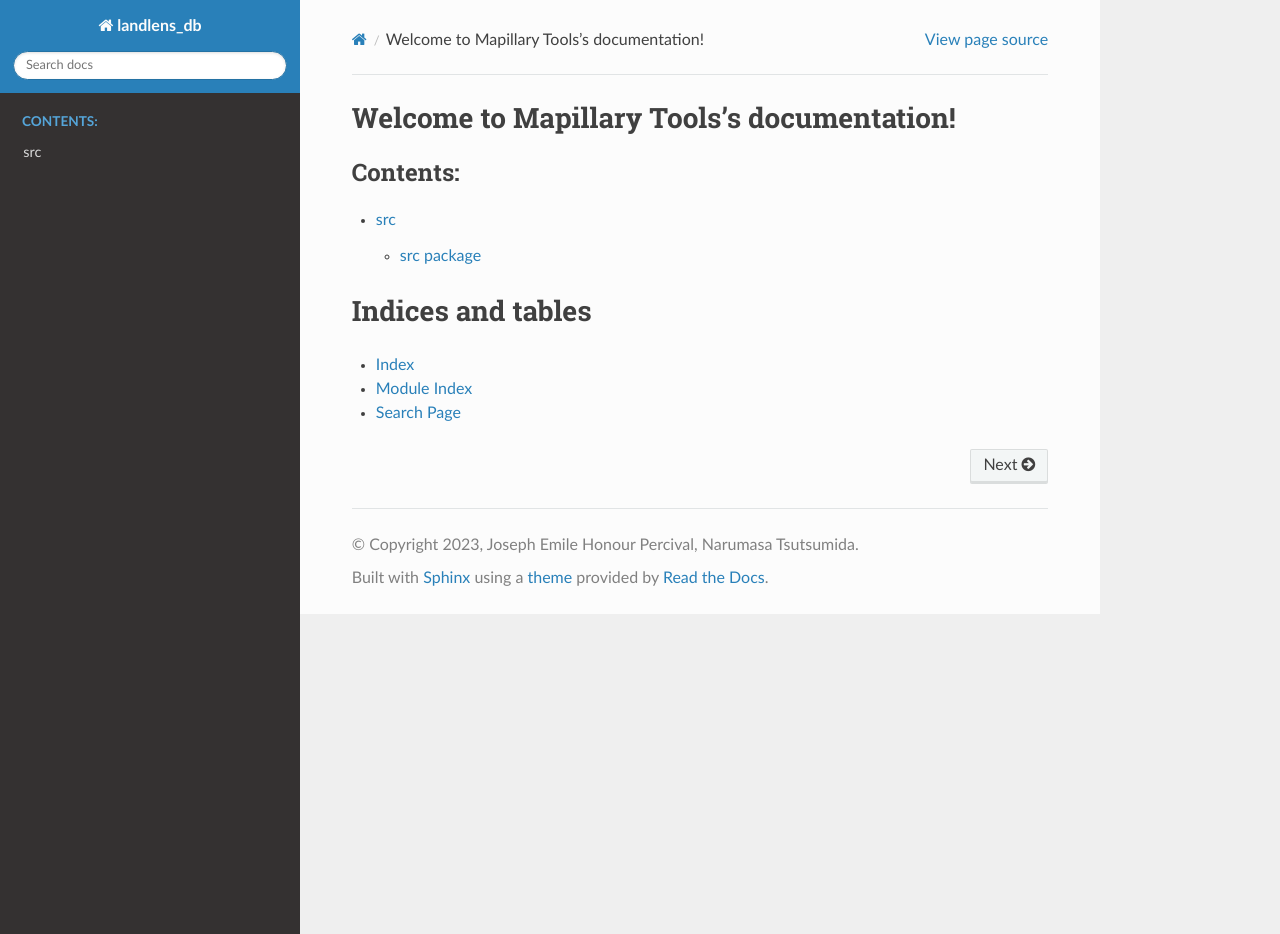
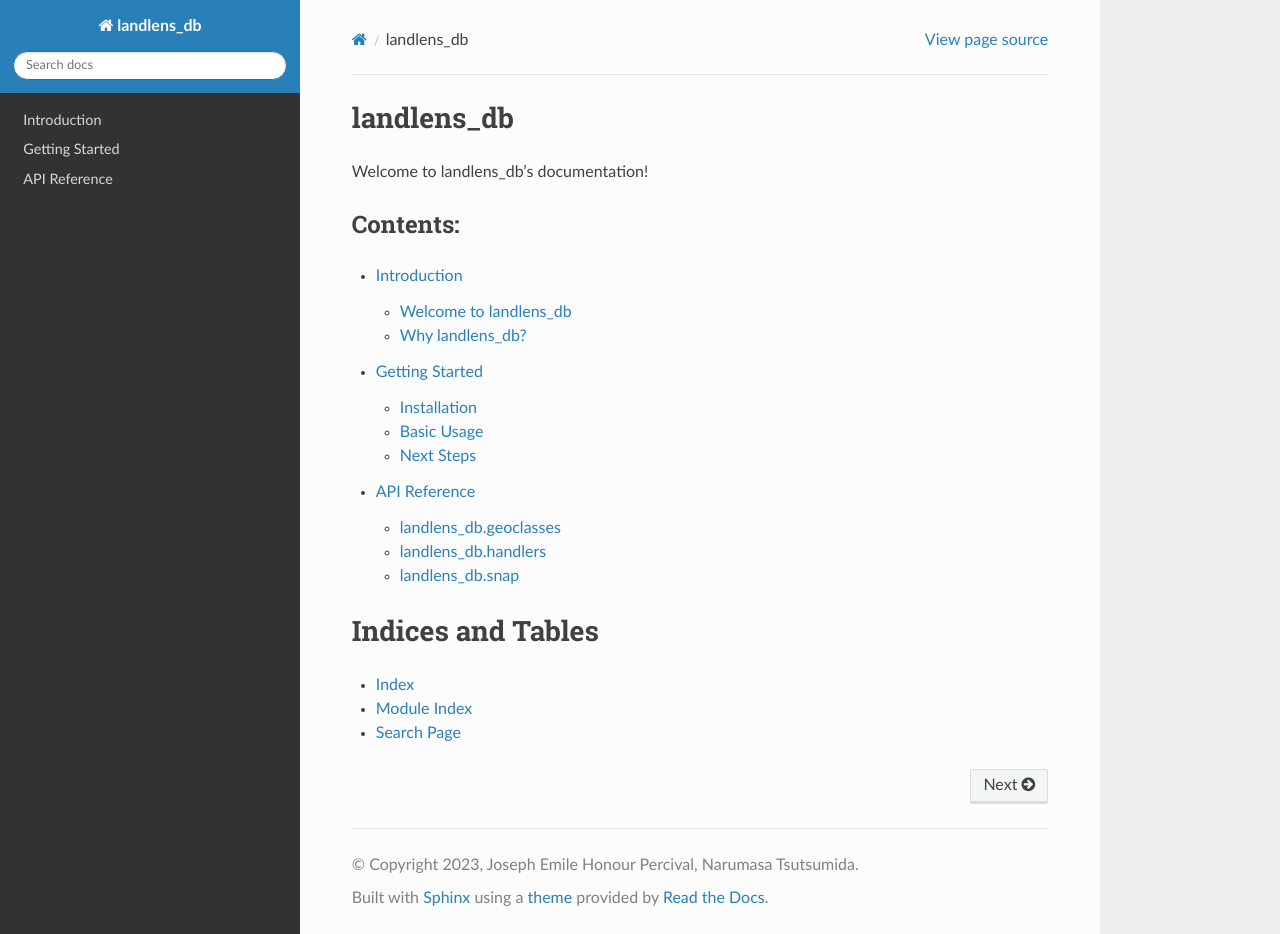
Before and after one commit to landlensdb/landlensdb, a Sphinx documentation site: the page built from docs/source/index.rst, in a window 1280 px wide and 934 px high. Built offline with Sphinx 7.4.7 and the Read the Docs theme 2.0.0, drawn with Linux system fonts in a browser that asks for light colours.

Commit message:
add documentation skeleton
Signed-off-by: Iosefa Percival <ipercival@gmail.com>

```diff
--- /dev/null
+++ b/docs/source/api_reference.rst
@@ -0,0 +1,36 @@
+API Reference
+=============
+
+landlens_db.geoclasses
+----------------------
+
+.. automodule:: landlens_db.geoclasses.geoimageframe
+   :members:
+   :undoc-members:
+   :show-inheritance:
+
+landlens_db.handlers
+--------------------
+
+.. automodule:: landlens_db.handlers.cloud
+   :members:
+   :undoc-members:
+   :show-inheritance:
+
+.. automodule:: landlens_db.handlers.image
+   :members:
+   :undoc-members:
+   :show-inheritance:
+
+.. automodule:: landlens_db.handlers.db
+   :members:
+   :undoc-members:
+   :show-inheritance:
+
+landlens_db.snap
+--------------------
+
+.. automodule:: landlens_db.process.snap
+   :members:
+   :undoc-members:
+   :show-inheritance:
--- /dev/null
+++ b/docs/source/getting_started.rst
@@ -0,0 +1,30 @@
+Getting Started
+===============
+
+Installation
+------------
+
+You can install landlens_db using pip:
+
+.. code-block:: bash
+
+   pip install landlens_db
+
+Basic Usage
+-----------
+
+Here's a quick example of how to use landlens_db:
+
+.. code-block:: python
+
+   import landlens_db
+   # Add code snippet to demonstrate basic usage
+
+For more detailed examples, please refer to the [link to examples or tutorials if available].
+
+Next Steps
+----------
+
+- Learn more about the available classes and functions in the `API Reference <api_reference>`.
+- Explore advanced features in the [link to advanced guides or tutorials if available].
+- Check out the source code on [GitHub link, or other code repository].
--- a/docs/source/index.rst
+++ b/docs/source/index.rst
@@ -1,18 +1,24 @@
-.. Mapillary Tools documentation master file, created by
+.. landlens_db documentation master file, created by
    sphinx-quickstart on Wed Mar  1 21:12:52 2023.
    You can adapt this file completely to your liking, but it should at least
    contain the root `toctree` directive.
 
-Welcome to Mapillary Tools's documentation!
-===========================================
+landlens_db
+===========
+
+Welcome to landlens_db's documentation!
+
+Contents:
+---------
 
 .. toctree::
-   :maxdepth: 2
-   :caption: Contents:
+   :maxdepth: 3
 
-   modules
+   introduction
+   getting_started
+   api_reference
 
-Indices and tables
+Indices and Tables
 ==================
 
 * :ref:`genindex`
--- /dev/null
+++ b/docs/source/introduction.rst
@@ -0,0 +1,16 @@
+Introduction
+============
+
+Welcome to landlens_db
+----------------------
+
+landlens_db is a Python library designed to help with [provide a brief description of what the library does here]. This library offers functionalities such as [list core features or modules].
+
+Why landlens_db?
+----------------
+
+- **Feature 1**: [Short description of feature 1]
+- **Feature 2**: [Short description of feature 2]
+- **Feature 3**: [Short description of feature 3]
+
+For more details, please refer to the `Getting Started <getting_started>` guide and the detailed `API Reference <api_reference>`.
--- a/docs/source/modules.rst
+++ /dev/null
@@ -1,7 +0,0 @@
-src
-===
-
-.. toctree::
-   :maxdepth: 4
-
-   src
```
Also changed, not shown: docs/source/src.rst (deleted, +0 -45 lines).
